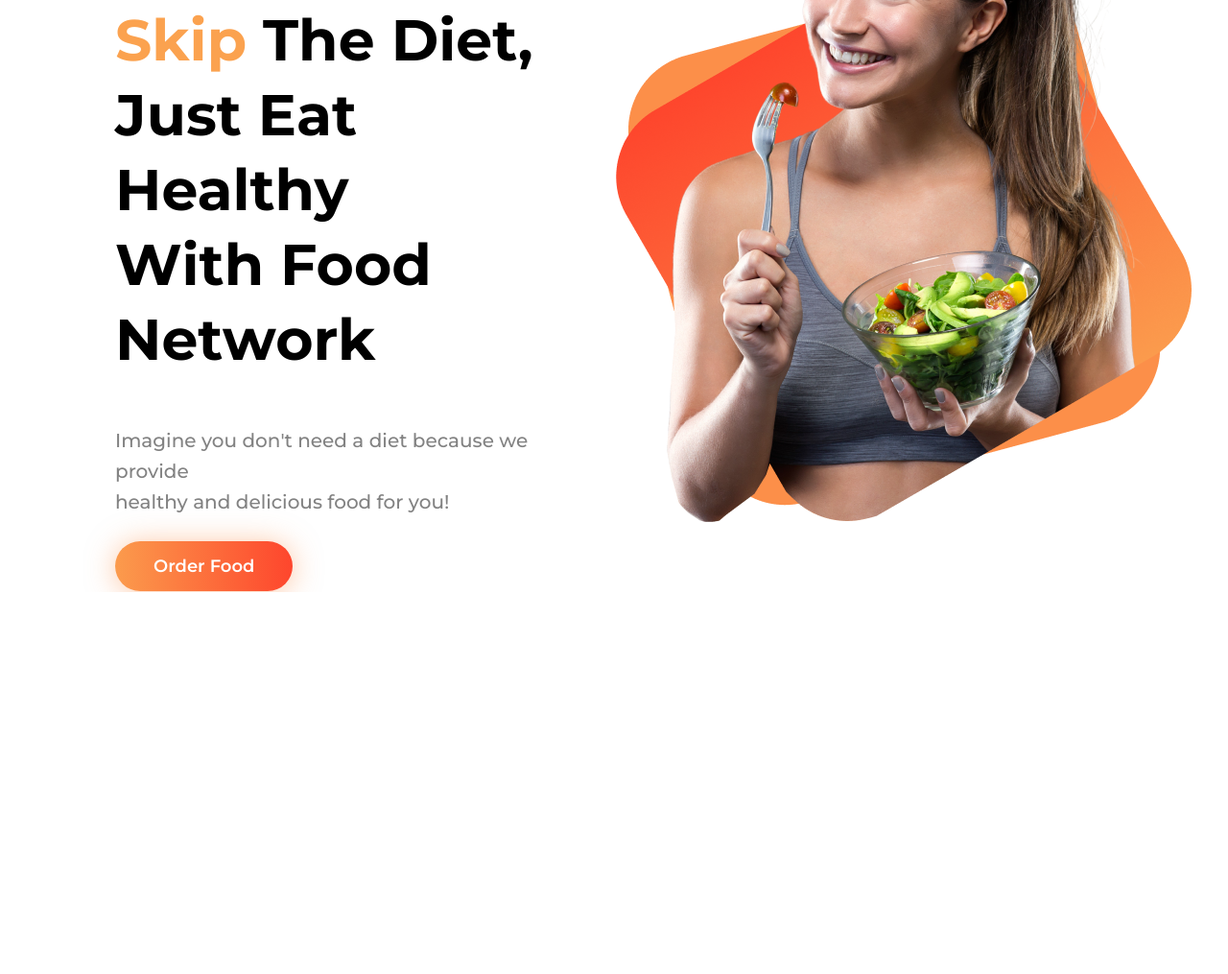
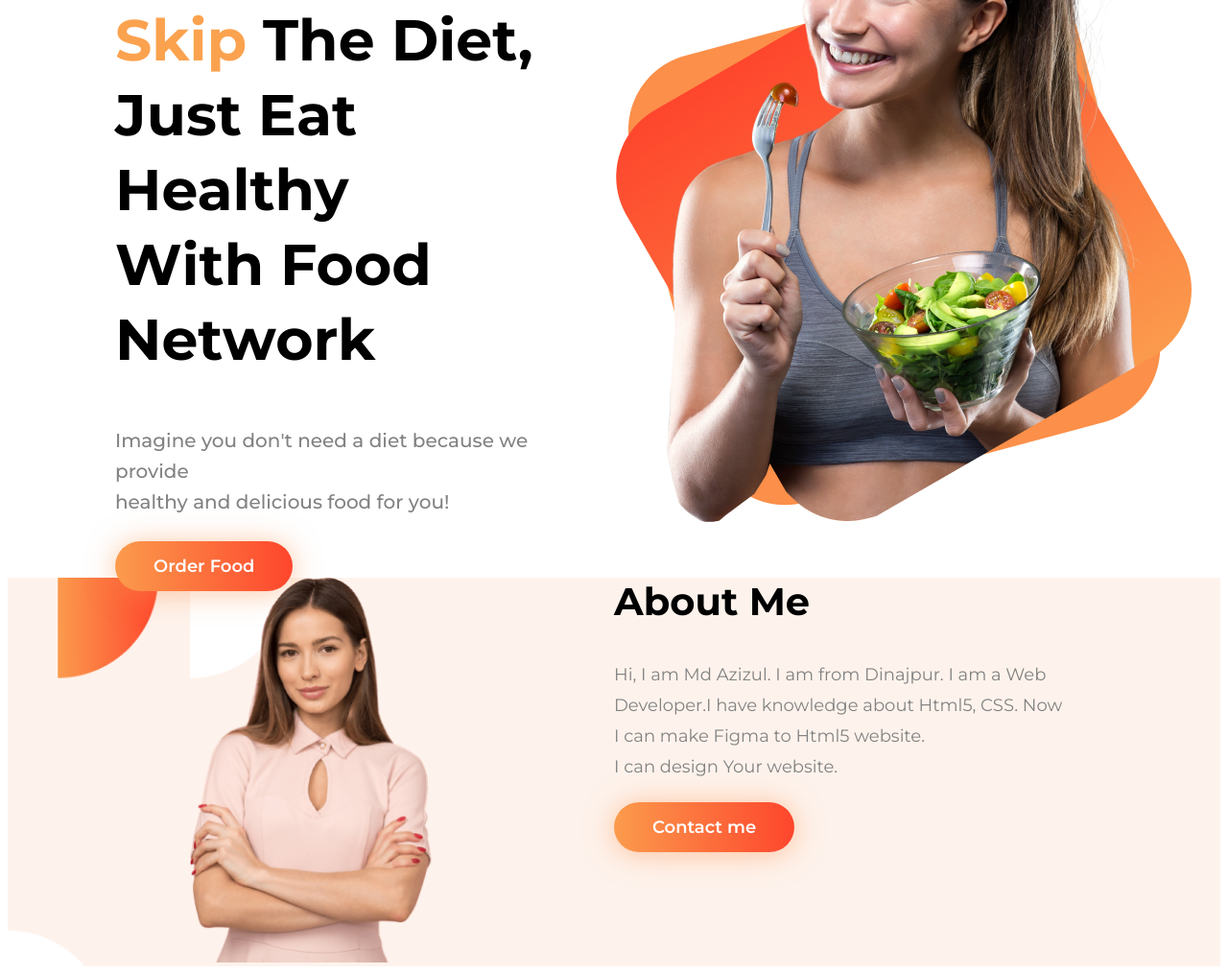
Before and after one commit to expertazi/food-network, a plain HTML site: page index.html in a window 1280 px wide. Shown: the part 183-1198 px from the top of the page at 96% size. Before the commit the page ends 800 px from the top, so only its background shows below. Drawn offline with Linux system fonts and the light colour scheme.

Commit message:
Second Section Done

```diff
--- a/index.html
+++ b/index.html
@@ -22,7 +22,7 @@
                     With Food Network</h1>
                 <p class="normal-p">Imagine you don't need a diet because we provide<br>
                     healthy and delicious food for you!</p>
-                    <a target="_blank" href="https://github.com/mdazizuldotcom/food-network" class="btn">Order Food</a>
+                <a target="_blank" href="https://github.com/mdazizuldotcom/food-network" class="btn">Order Food</a>
             </div>
             <div>
                 <img src="images/frist-section.png" alt="this is hero section image">
@@ -30,6 +30,25 @@
         </div>
     </section>
     <!-- Frist Section End -->
+    <section class="second-section">
+
+        <div class="haf-img">
+            <img class="person-image" src="images/Person Image.png" alt="Person Image">
+        </div>
+        <div class="haf-img2">
+            <h2 class="heading-h2">About Me</h2>
+            <p class="normal-p2">Hi, I am Md Azizul. I am from Dinajpur. I am a Web <br> Developer.I have knowledge
+                about
+                Html5, CSS. Now <br> I can make Figma to Html5 website.<br> I can design Your website.</p>
+            <a target="_blank" href="https://github.com/mdazizuldotcom/food-network" class="btn">Contact me</a>
+        </div>
+
+
+    </section>
+
+<!-- second Section End  -->
+
+
 
 </body>
 
--- a/style.css
+++ b/style.css
@@ -50,3 +50,40 @@ body {
 }
 
 /* Frist Section Css End */
+.second-section{
+    background-image: url(images/second-section-bag.png);
+    background-repeat: no-repeat;
+    background-size: 94em;
+}
+.haf-img{
+
+    text-align: center;
+    width: 50%;
+}
+
+.haf-img2{
+    float: right;
+    width: 50%;
+    margin-top: -55vh;
+}
+
+.heading-h2{
+    font-size:
+    40px;
+line-height:
+    54px;
+font-weight: 700;
+}
+.normal-p2{
+    font-size:
+    18px;
+line-height:
+    32px;
+font-weight: 400;
+color: #828282;
+padding-bottom: 1em;
+}
+.person-image{
+    width: 40%;
+}
+/* Second Section End */
```
Also changed, not shown: images/Person Image.png (added), images/second-section-bag.png (added).
